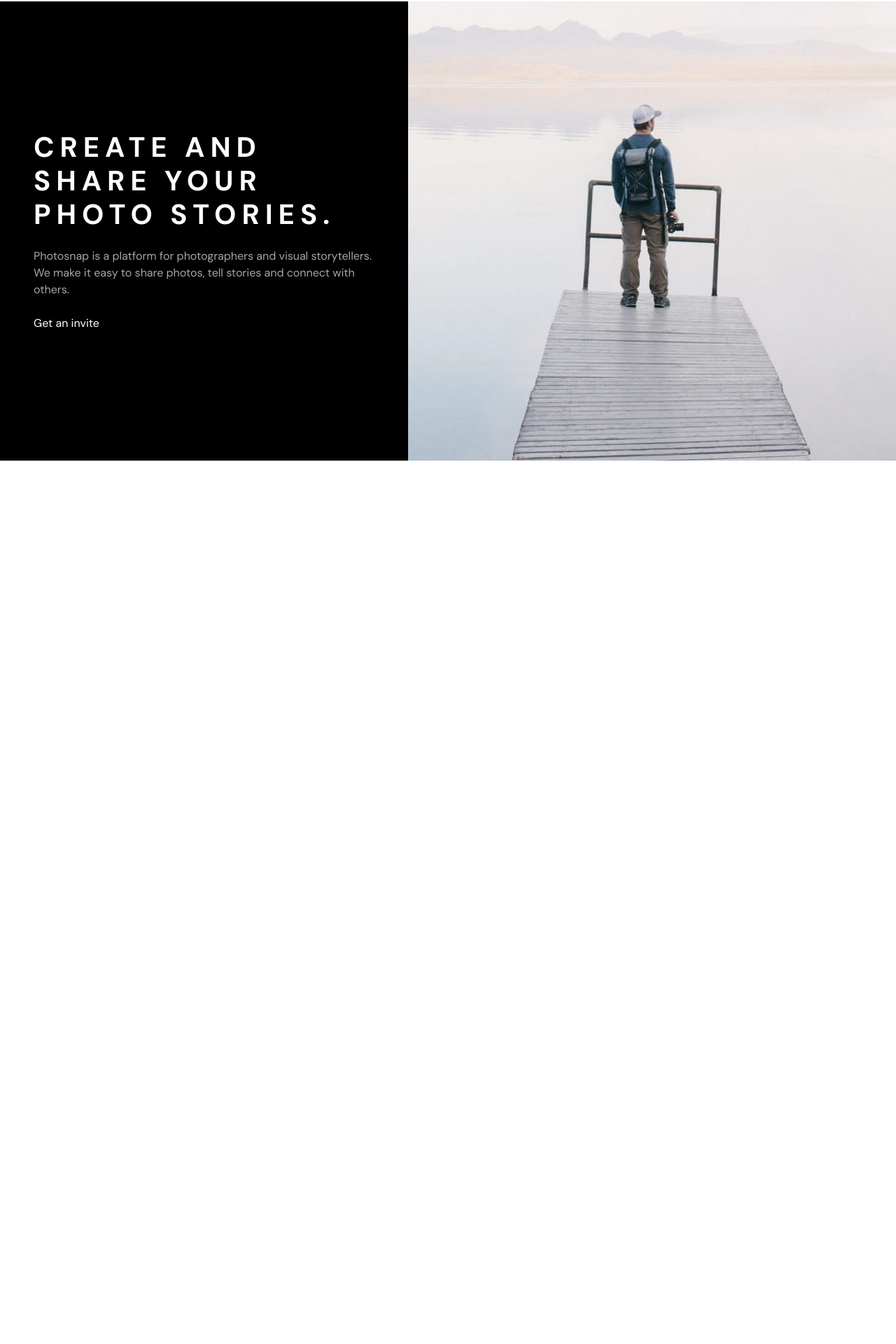
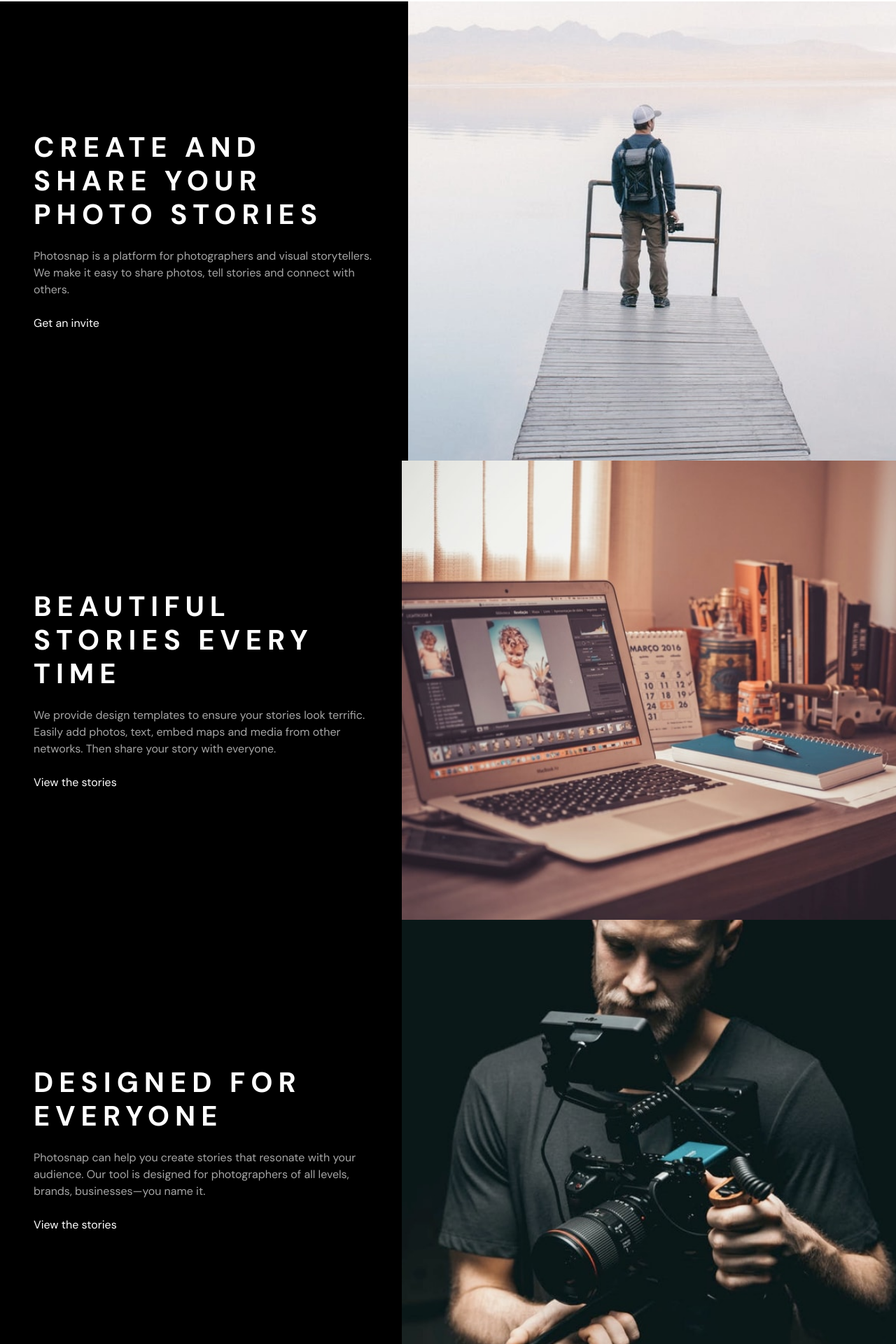
Before and after one commit to Bilek-Petr/photosnap_site, a React (Vite) app: page / in a window 1280 px wide. Shown: the part 70-1990 px from the top of the page at 70% size. Before the commit the page ends 800 px from the top, so only its background shows below. Built offline with nearby package versions, Linux system fonts and the light colour scheme.

Commit message:
added banners based on components | order fix required

```diff
--- a/public/data/data.json
+++ b/public/data/data.json
@@ -6,9 +6,9 @@
         "description": "Photosnap is a platform for photographers and visual storytellers. We make it easy to share photos, tell stories and connect with others.",
         "cta": "Get an invite",
         "images": {
-               "desktop": "/images/desktop/create-and-share.svg",
-               "tablet": "/images/tablet/create-and-share.svg",
-               "mobile": "/images/mobile/create-and-share.svg"
+          "desktop": "/images/home/desktop/create-and-share.jpg",
+          "tablet": "/images/home/tablet/create-and-share.jpg",
+          "mobile": "/images/home/mobile/create-and-share.jpg"
         }
       },
       {
@@ -16,9 +16,9 @@
         "description": "We provide design templates to ensure your stories look terrific. Easily add photos, text, embed maps and media from other networks. Then share your story with everyone.",
         "cta": "View the stories",
         "images": {
-               "desktop": "/images/desktop/beautiful-stories.svg",
-               "tablet": "/images/tablet/beautiful-stories.svg",
-               "mobile": "/images/mobile/beautiful-stories.svg"
+          "desktop": "/images/home/desktop/beautiful-stories.jpg",
+          "tablet": "/images/home/tablet/beautiful-stories.jpg",
+          "mobile": "/images/home/mobile/beautiful-stories.jpg"
         }
       },
       {
@@ -26,9 +26,9 @@
         "description": "Photosnap can help you create stories that resonate with your audience. Our tool is designed for photographers of all levels, brands, businesses—you name it.",
         "cta": "View the stories",
         "images": {
-               "desktop": "/images/desktop/designed-for-everyone.svg",
-               "tablet": "/images/tablet/designed-for-everyone.svg",
-               "mobile": "/images/mobile/designed-for-everyone.svg"
+          "desktop": "/images/home/desktop/designed-for-everyone.jpg",
+          "tablet": "/images/home/tablet/designed-for-everyone.jpg",
+          "mobile": "/images/home/mobile/designed-for-everyone.jpg"
         }
       }
     ],
--- a/src/components/Banner/Banner.jsx
+++ b/src/components/Banner/Banner.jsx
@@ -1,35 +1,12 @@
+import BannerText from "./BannerText";
+import BannerImage from "./BannerImage";
+
 export default function Banner({ data }) {
+  // console.log("Banner data", data);
   return (
-    <section className="banners">
-      <div className="flex h-[41rem] w-full flex-col md:flex-row">
-        <div className="flex items-center justify-center bg-pureBlack text-pureWhite md:w-[38rem]">
-          <div className="px-7 py-[4.33rem] md:px-12 md:py-24">
-            <h2 className="mb-6 text-3xl font-bold uppercase leading-[3rem] tracking-[0.2em] md:text-[2.5rem] md:leading-[3rem] md:tracking-[0.2em]">
-              Create and share your photo stories.
-            </h2>
-            <p className="mb-6 text-base text-lightGrey opacity-75">
-              Photosnap is a platform for photographers and visual storytellers.
-              We make it easy to share photos, tell stories and connect with
-              others.
-            </p>
-            <a href="#">Get an invite</a>
-          </div>
-        </div>
-        <div className="flex-shrink-[4] flex-grow-[3] basis-auto">
-          <picture>
-            <source
-              media="(max-width: 720px)"
-              srcSet="/images/home/mobile/create-and-share.jpg"
-            />
-
-            <img
-              className="h-full w-full object-cover"
-              src="/images/home/desktop/create-and-share.jpg"
-              alt="Create and share"
-            />
-          </picture>
-        </div>
-      </div>
-    </section>
+    <div className="flex h-[41rem] w-full flex-col md:flex-row">
+      <BannerText bannerData={data} />
+      <BannerImage bannerData={data} />
+    </div>
   );
 }
--- /dev/null
+++ b/src/components/Banner/BannerImage.jsx
@@ -0,0 +1,15 @@
+export default function BannerImage({ bannerData }) {
+  return (
+    <div className="flex-shrink-[4] flex-grow-[3] basis-auto">
+      <picture>
+        <source media="(max-width: 720px)" srcSet={bannerData.images.mobile} />
+        <source media="(max-width: 1024px)" srcSet={bannerData.images.tablet} />
+        <img
+          className="h-full w-full object-cover"
+          src={bannerData.images.desktop}
+          alt={bannerData.title || "Banner image"}
+        />
+      </picture>
+    </div>
+  );
+}
--- /dev/null
+++ b/src/components/Banner/BannerText.jsx
@@ -0,0 +1,16 @@
+export default function BannerText({ bannerData }) {
+  // console.log("BannerText data:", bannerData);
+  return (
+    <div className="flex items-center justify-center bg-pureBlack text-pureWhite md:w-[38rem]">
+      <div className="px-7 py-[4.33rem] md:px-12 md:py-24">
+        <h2 className="mb-6 text-3xl font-bold uppercase leading-[3rem] tracking-[0.2em] md:text-[2.5rem] md:leading-[3rem] md:tracking-[0.2em]">
+          {bannerData.title}
+        </h2>
+        <p className="mb-6 text-base text-lightGrey opacity-75">
+          {bannerData.description}
+        </p>
+        <a href="#">{bannerData.cta}</a>
+      </div>
+    </div>
+  );
+}
--- a/src/pages/Home.jsx
+++ b/src/pages/Home.jsx
@@ -1,5 +1,11 @@
 import Banner from "../components/Banner/Banner";
 
 export default function Home({ data }) {
-  return <Banner data={data} />;
+  return (
+    <>
+      {data.sections.map((section, index) => (
+        <Banner key={index} data={section} />
+      ))}
+    </>
+  );
 }
```
Lines whose indentation alone changed are shown as unchanged.
